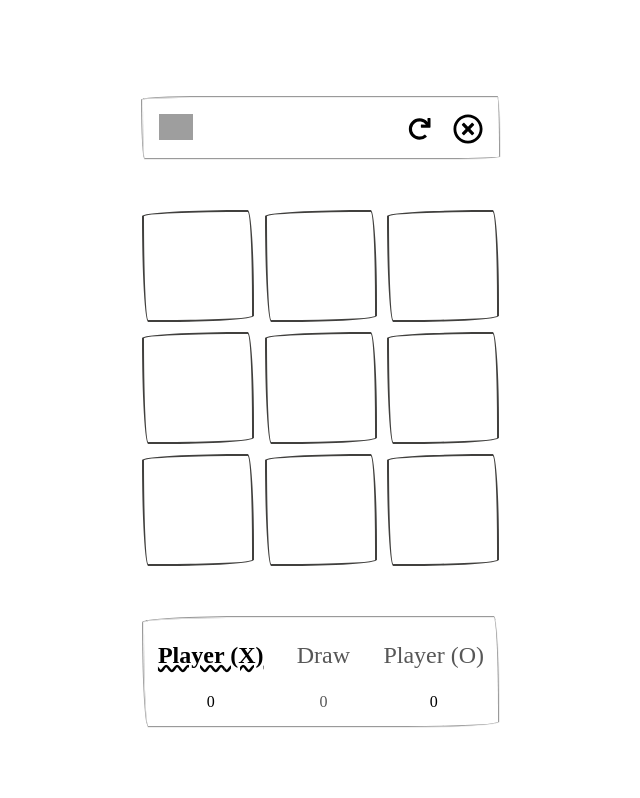
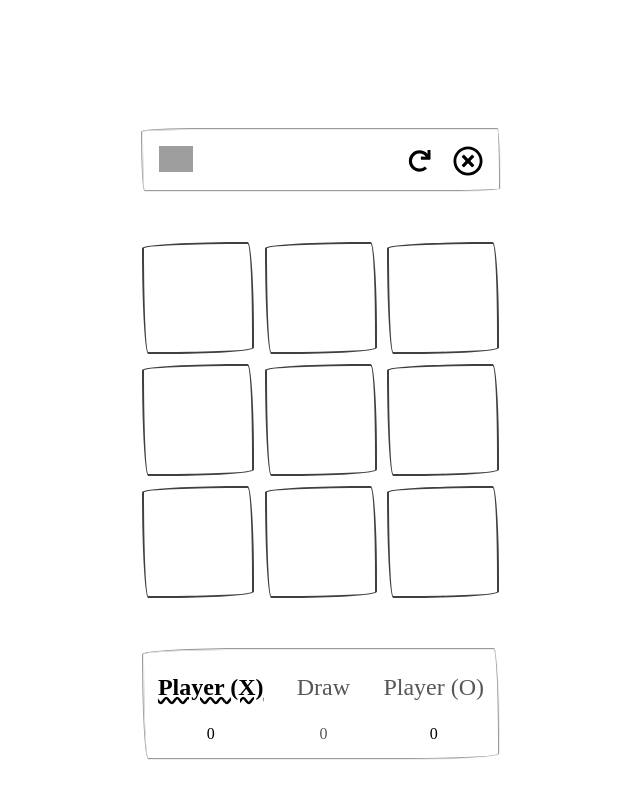
Before and after one commit to Sob7i/tic-tac-toe-next-app, a Next.js app: page / in a window 1280 px wide. Both pictures are taken after a click on the button "Start game". Shown: the top 798 px of the page, without its empty margins (319-959 px from the left). Built offline with nearby package versions, Linux system fonts and the light colour scheme; grey boxes are pictures that could not be loaded; a web font is replaced by a local one.

Commit message:
Change id namefor game component

```diff
--- a/components/game.tsx
+++ b/components/game.tsx
@@ -92,7 +92,7 @@ const Game = (): JSX.Element => {
   }, [result])
 
   return (
-    <div id={styles.game}>
+    <div id={styles.container}>
       {!gameStarted ? (
         <StartScreen
           firstPlayerName={firstPlayerName}
@@ -103,7 +103,7 @@ const Game = (): JSX.Element => {
           startGame={startGame}
         />
       ) : (
-        <div id={styles.container}>
+        <div id={styles.game}>
           <Toolsbar restartGame={restartGame} quitGame={quitGame} />
           <Board
             squares={squares}
--- a/styles/Game.module.css
+++ b/styles/Game.module.css
@@ -1,9 +1,9 @@
-#game {
+#container {
   height: 100vh;
   margin-top: 2rem;
 }
 
-#container {
+#game {
   position: relative;
 }
 
```
